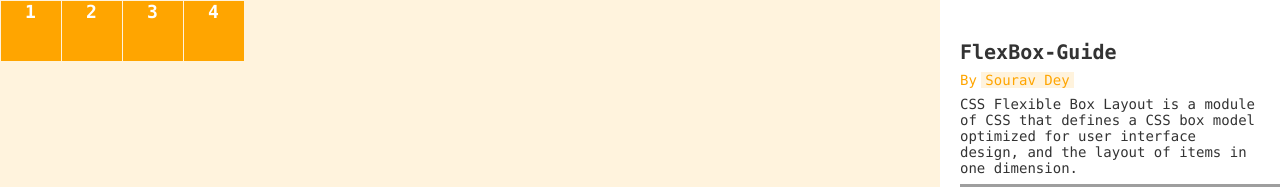
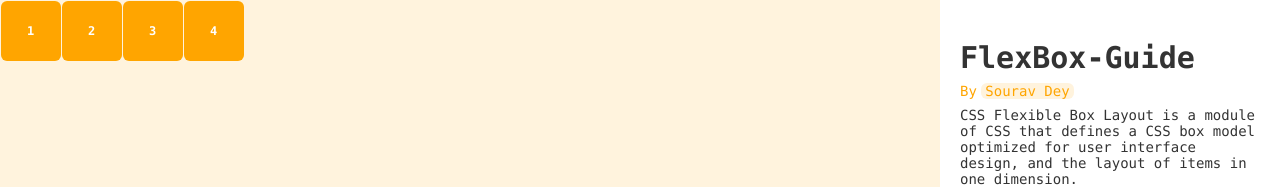
Before and after one commit to Souravdey777/flexbox-guide, a React (Create React App) app: page / in a window 1280 px wide. Shown: the top 187 px of the page. Built offline with nearby package versions, Linux system fonts and the light colour scheme; grey boxes are pictures that could not be loaded.

Commit message:
singleItem css updated

```diff
--- a/src/App.module.css
+++ b/src/App.module.css
@@ -31,6 +31,19 @@
   background-color: #ffa50022;
 }
 
+.singleItem {
+  display: flex;
+  justify-content: center;
+  align-items: center;
+  border-radius: 6px;
+  width: 60px;
+  margin: 0.5px;
+  background-color: #ffa500;
+  font-size: 12px;
+  font-weight: bold;
+  color: #fff;
+}
+
 .otherSection {
   display: flex;
   flex-direction: row;
@@ -57,8 +70,8 @@
 }
 
 .pageHeading {
-  font-size: 20px;
-  font-weight: bold;
+  font-size: 30px;
+  font-weight: 900;
   color: #333;
 }
 
@@ -85,6 +98,7 @@
   margin: 0px -4px;
   padding: 0px 4px;
   text-decoration: none;
+  border-radius: 6px;
 }
 
 .link:hover {
--- a/src/Components/FlexAttributes.js
+++ b/src/Components/FlexAttributes.js
@@ -42,11 +42,11 @@ function FlexAttributes(props) {
             <div className={Styles.itemOperationsContainer}>
                 <div className={Styles.attribute}>Flex Items</div>
                 <div className={Styles.itemOperations} onClick={() => {
-                    if (props.heights.length < 10) {
+                    if (props.heights.length < 25) {
                         props.setheights([...props.heights, 60])
                     }
                     else {
-                        toast('Maximum of 10 items can be added!', {
+                        toast('Maximum of 25 items can be added!', {
                             position: "top-center",
                             autoClose: 3000,
                             hideProgressBar: true,
--- a/src/Components/FlexContainer.js
+++ b/src/Components/FlexContainer.js
@@ -10,7 +10,7 @@ function FlexContainer(props) {
     console.log("heights", props.heights)
     return (
         <div style={dynamicStyles} className={Styles.hoverStyle}>
-            {props.heights.map((heights, index) => <div key={index} style={{ height: `${heights}px`, display: "flex", justifyContent: "center", alignItems: "flex-start", width: "60px", margin: "0.5px", backgroundColor: '#ffa500', fontSize: "18px", fontWeight: "bold", color: "#fff" }}>{index + 1}</div>)}
+            {props.heights.map((heights, index) => <div key={index} className={Styles.singleItem} style={{ height: `${heights}px` }}>{index + 1}</div>)}
         </div>
     );
 }
```
